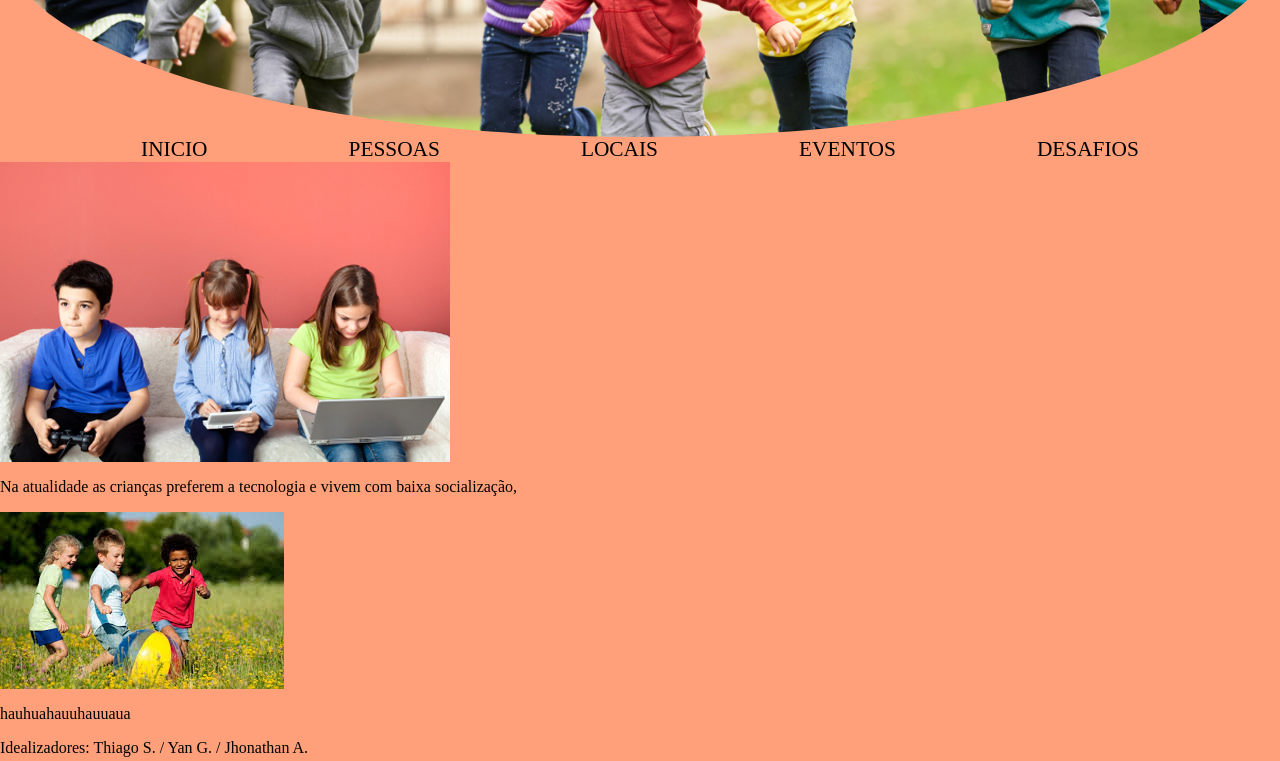
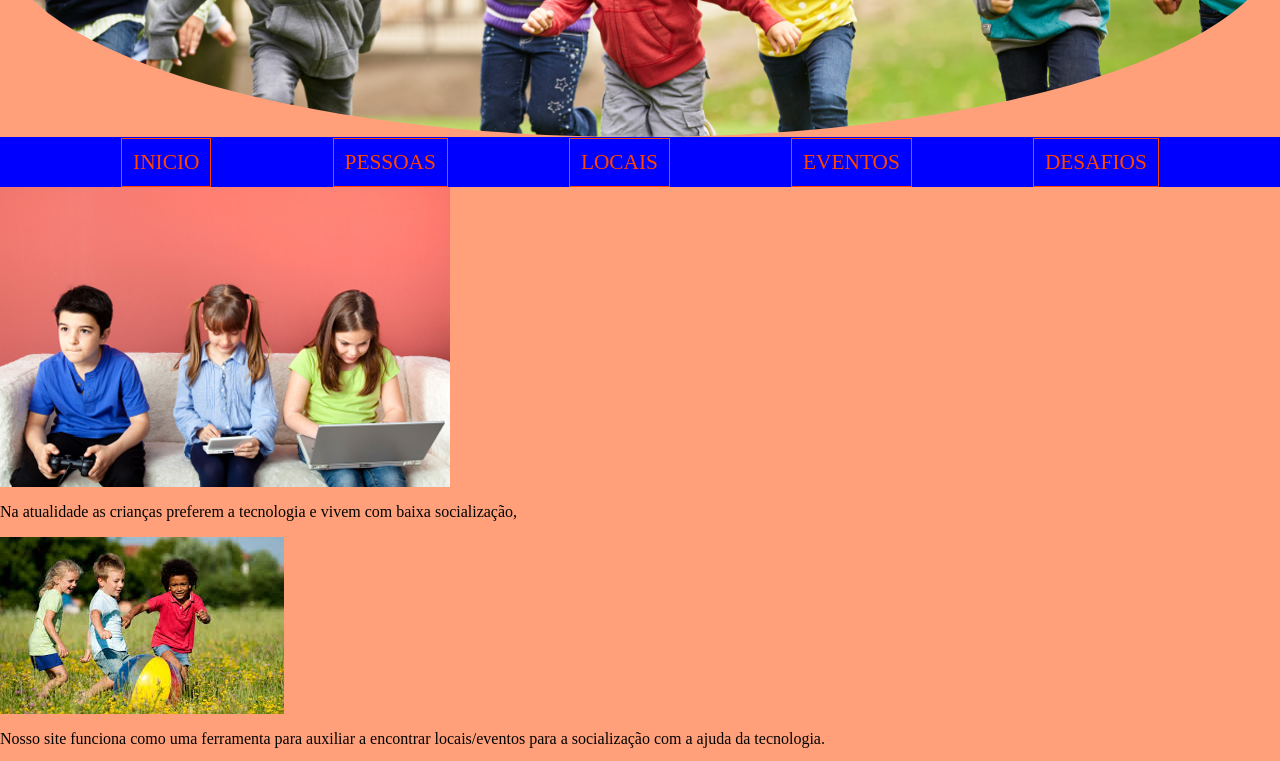
Before and after one commit to JhonathanYanThiago/Come-out-Kids, a plain HTML site: page index.html in a window 1280 px wide. Shown: the part 263-1024 px from the top of the page. Drawn offline with Linux system fonts and the light colour scheme; a web font is replaced by a local one.

Commit message:
Add files via upload

```diff
--- a/css/estilo.css
+++ b/css/estilo.css
@@ -15,22 +15,24 @@ header{
     background-size: cover;
     background-position-y: -121px;
     padding: 100px;
+    border-radius: 50%;
 
 }
 nav{
-    text-align: right;
+    height: 50px;
+    background-color:blue;
     display: flex;
     align-items: center;
     justify-content: space-evenly;
 
+
 }
 .links{
-    color: black;
+    color: orangered;
     text-decoration: none;
     font-size: 16pt;
-    text-transform: uppercase;\
+    text-transform: uppercase;
+    border: 1px solid orangered;
+    padding: 11px;
 
 }
-header{
-    border-radius: 50%;
-}
--- a/index.html
+++ b/index.html
@@ -1,14 +1,14 @@
 <html lang="pt-br">
 
 <head>
-    <title>come out kid</title>
+    <title>GET OUT</title>
     <link rel="stylesheet" href="css/estilo.css">
     <link href="https://fonts.googleapis.com/css?family=Chela+One|Lato|Roboto" rel="stylesheet">
 </head>
 
         <body>
             <header>
-                <h1>Come out kid</h1>
+                <h1>GET OUT</h1>
 
 
             </header>
@@ -22,12 +22,15 @@
                 </nav>
             <SECTION>
                 <img src="imagens/img1.jpg" alt="sedentarismo infantil">
-                <p> Na atualidade as crianças preferem a tecnologia e vivem com baixa socialização, </p>
+
+                <div><p> Na atualidade as crianças preferem a tecnologia e vivem com baixa socialização, </p>
+                </div>
+
 
             </SECTION>
             <SEction>
                 <img src="imagens/img2.jpg" alt="brincando">
-                <p>hauhuahauuhauuaua</p>
+                <p>Nosso site funciona como uma ferramenta para auxiliar a encontrar locais/eventos para a socialização com a ajuda da tecnologia.</p>
             </SEction>
             <footer>
                 <p>Idealizadores: Thiago S. / Yan G. / Jhonathan A.</p>
```
